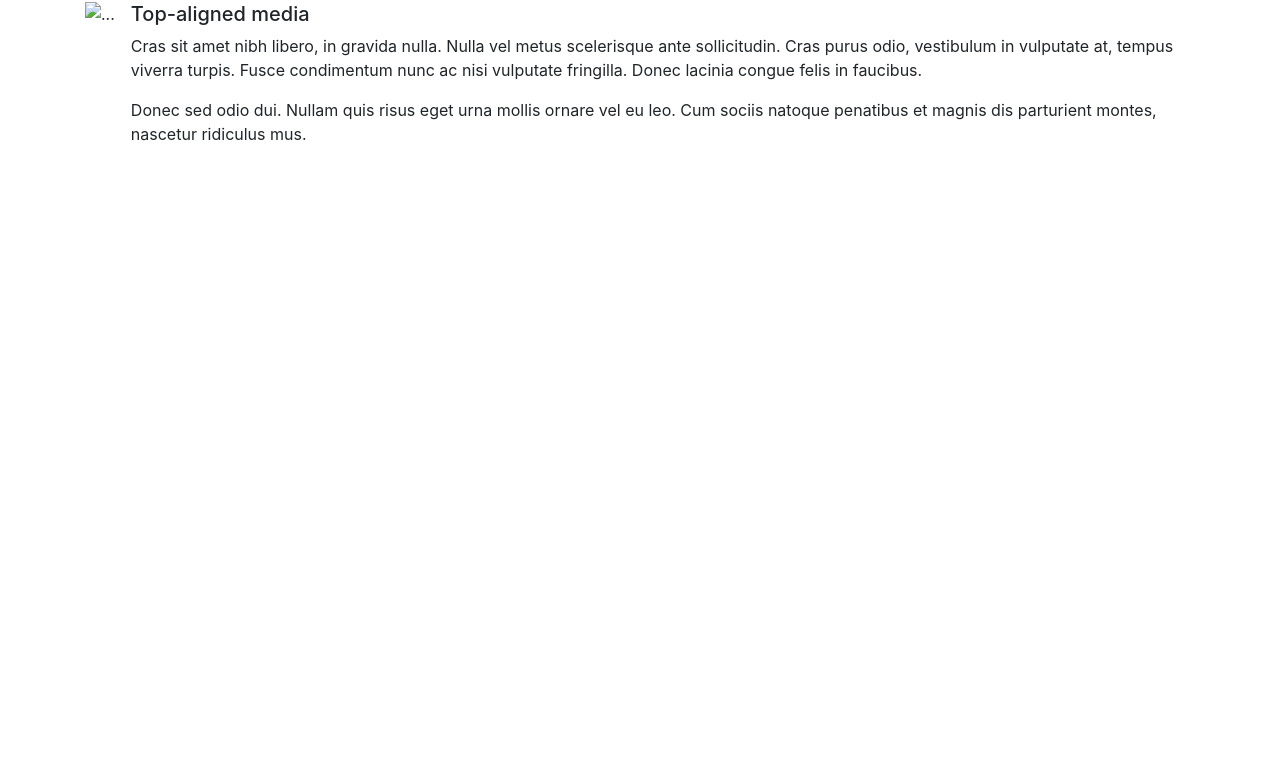
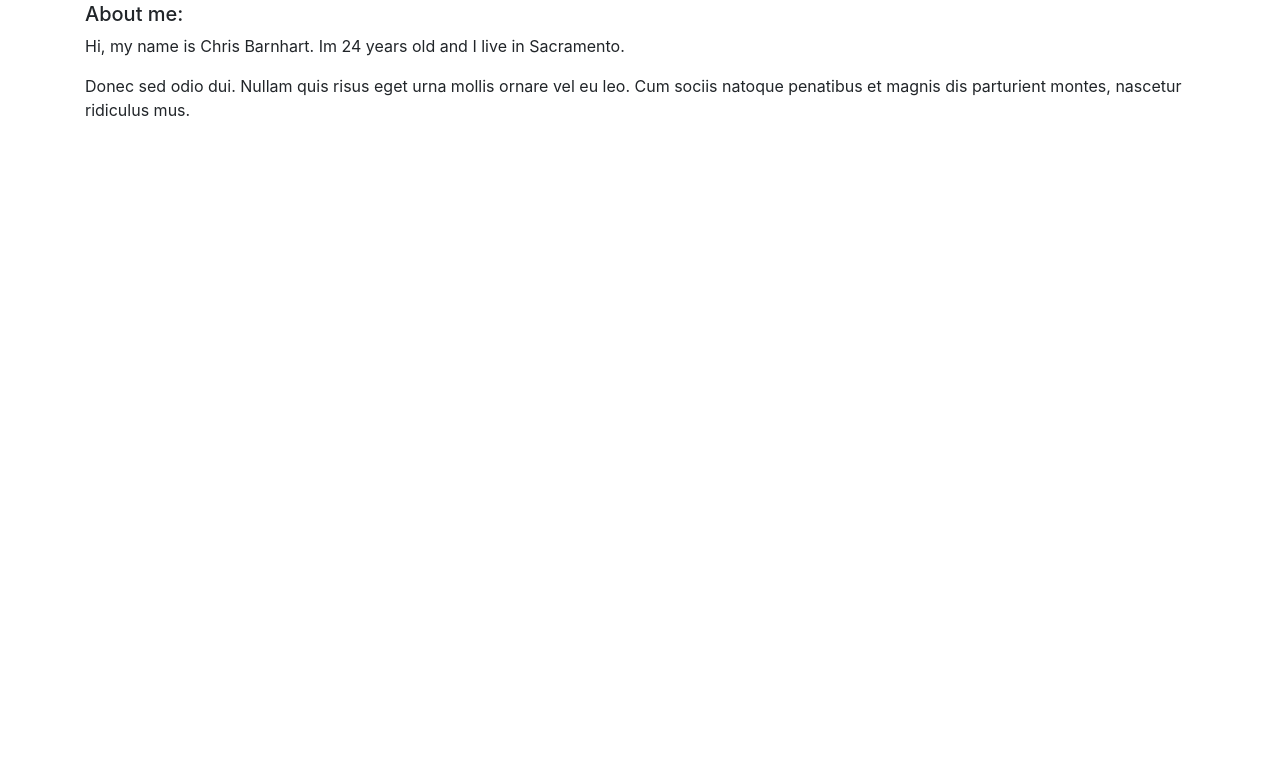
Before and after one commit to Chrisbar99/hw_responsivePortfolio, a plain HTML site: page index.html in a window 1280 px wide. Shown: the part 38-800 px from the top of the page. Drawn offline with nearby package versions, Linux system fonts and the light colour scheme.

Commit message:
added code to index file

```diff
--- a/index.html
+++ b/index.html
@@ -32,10 +32,9 @@
     <!--ABOUT ME CONTENT-->
 
     <div class="media">
-        <img src="..." class="align-self-start mr-3" alt="...">
-        <div class="media-body">
-          <h5 class="mt-0">Top-aligned media</h5>
-          <p>Cras sit amet nibh libero, in gravida nulla. Nulla vel metus scelerisque ante sollicitudin. Cras purus odio, vestibulum in vulputate at, tempus viverra turpis. Fusce condimentum nunc ac nisi vulputate fringilla. Donec lacinia congue felis in faucibus.</p>
+        <div class="media-body" style="border-width: thin;">
+          <h5 class="mt-0">About me:</h5>
+          <p>Hi, my name is Chris Barnhart. Im 24 years old and I live in Sacramento. </p>
           <p>Donec sed odio dui. Nullam quis risus eget urna mollis ornare vel eu leo. Cum sociis natoque penatibus et magnis dis parturient montes, nascetur ridiculus mus.</p>
         </div>
       </div>
```
